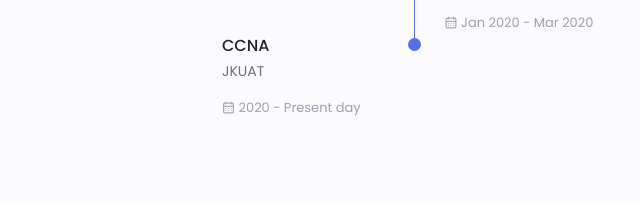
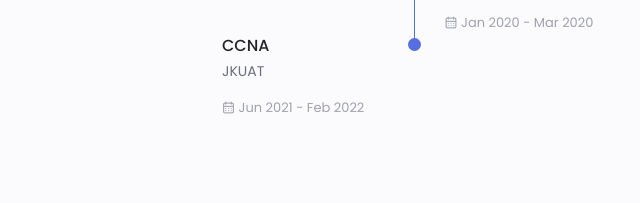
Before and after one commit to Joseph-Gicuguma/My-personal-portfolio-website, a plain HTML site: page index.html in a window 1280 px wide. Shown: the part 2937-3140 px from the top of the page, 226-866 px from the left. Drawn offline with nearby package versions, Linux system fonts and the light colour scheme.

Commit message:
few fixes

```diff
--- a/index.html
+++ b/index.html
@@ -394,7 +394,7 @@
                             <span class="qualification__subtitle">JKUAT</span>
                             <div class="qualification__calendar">
                                 <i class="uil uil-calendar-alt"></i>
-                                2020 - Present day
+                                Jun 2021 - Feb 2022
                             </div>
                         </div>
 
```
